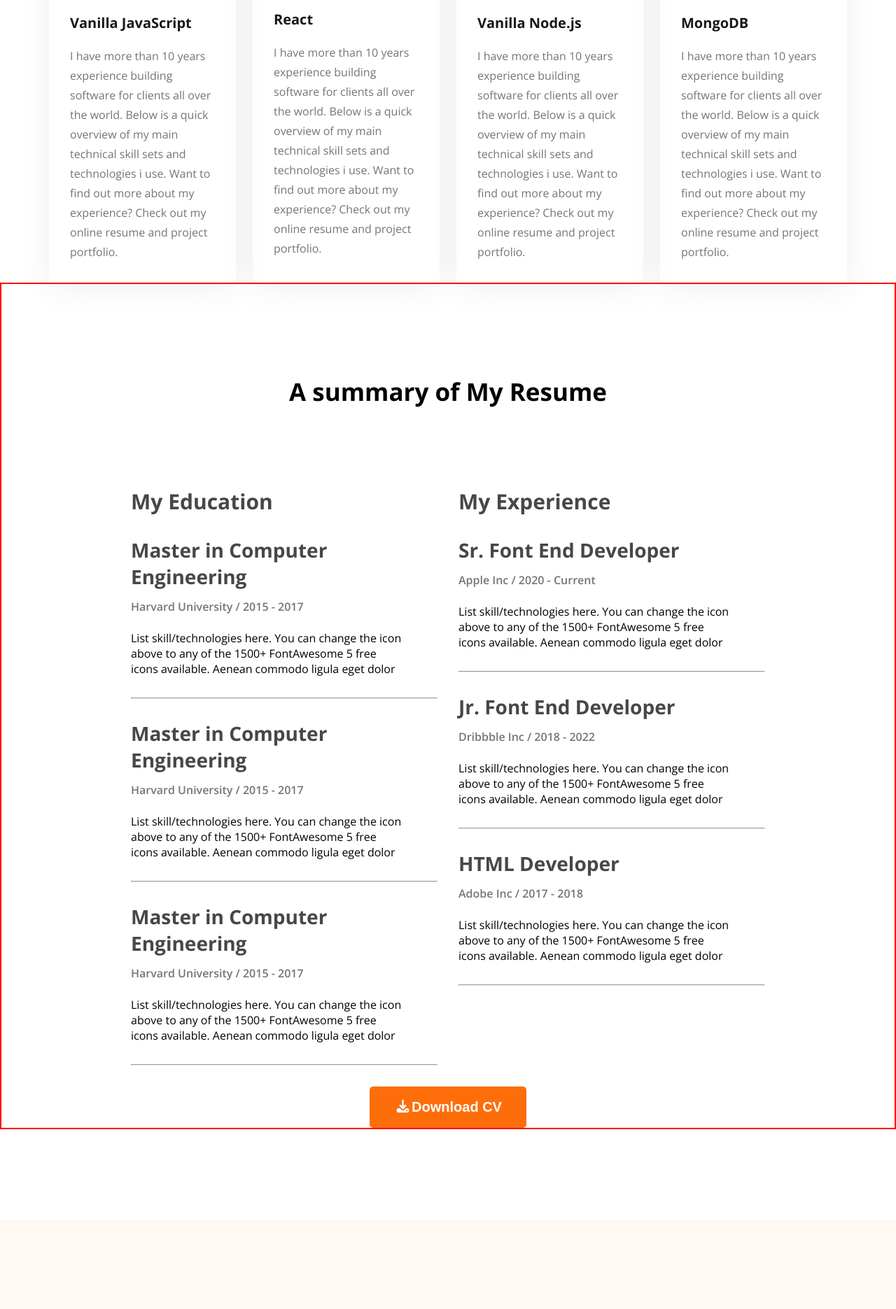
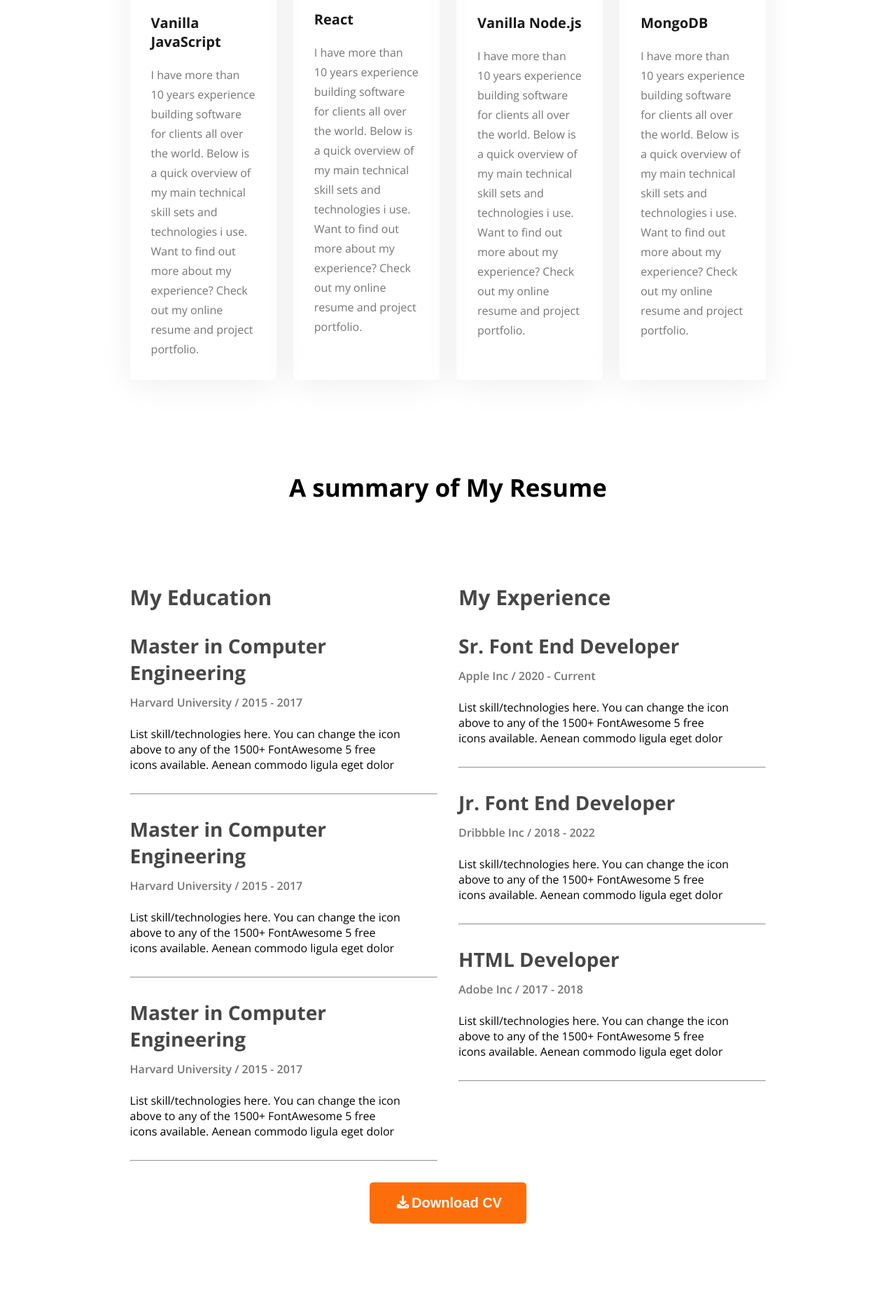
Before and after one commit to robaiat1819/robaiat-hossain-fardin-portfolio, a plain HTML site: page index.html in a window 1280 px wide. Shown: the part 1937-3808 px from the top of the page at 70% size. Drawn offline with nearby package versions, Linux system fonts and the light colour scheme.

Commit message:
some border changes

```diff
--- a/styles/portfolio.css
+++ b/styles/portfolio.css
@@ -153,11 +153,10 @@ nav .menu a {
   padding-top: 130px;
 }
 #resume {
-  border: 2px solid red;
   margin: 0;
   padding-top: 130px;
 }
-*/ .skills .skill-container {
+.skills .skill-container {
   width: 71%;
   max-width: 100%;
   margin: 0 auto;
@@ -169,7 +168,6 @@ nav .menu a {
 }
 .skill-card {
   padding: 30px;
-  /* border: 2px solid red; */
   max-width: 267px;
   box-shadow: 0 6px 50px 0 #00000011;
   border-radius: 5px;
```
